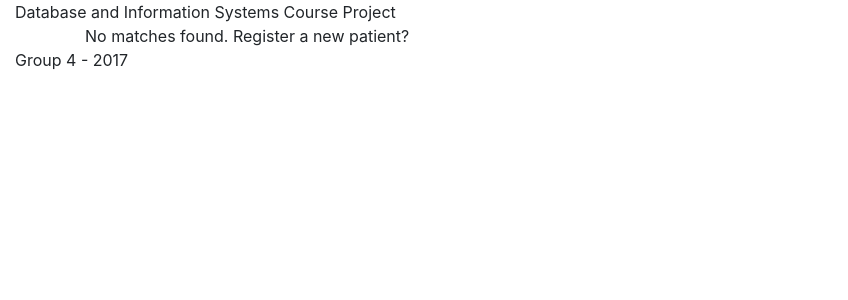
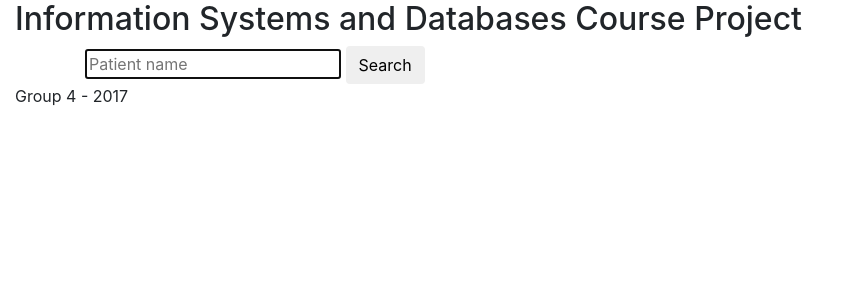
Before and after one commit to jsbruglie/sibd, a PHP site: page /index.php in a window 1280 px wide. Shown: the top 300 px of the page, without its empty margins (0-848 px from the left). Run offline with PHP 8.4, Linux system fonts and the light colour scheme; tables that the repository leaves empty hold one stand-in row (values such as "Sample post"); some libraries are stand-ins or nearby versions.

Commit message:
first exercise done

```diff
--- a/delivery3/html/index.php
+++ b/delivery3/html/index.php
@@ -5,32 +5,52 @@
 
     require("../templates/header.php");
 
-?>
+    // Patient name
+    $name_err = $name = "";
 
-<?php
+    // Handle POST data
+    if ($_SERVER["REQUEST_METHOD"] == "POST") {
+        if (empty($_POST["name"])) {
+            $name_err = "Please insert a patient name!";
+        } else {
+            $name = $_POST["name"];
+        }
+    }
 
-    // Search string
-    $name = "Miley";
-    // Append % to the search string in order to perform partial match in SQL query
-    $name_arg = $name . "%";
+    $valid = !empty($name) && empty($name_err);
 
-    // Search for a patient by name and create HTML table
-    $result = query("SELECT * FROM patient WHERE name LIKE ?", $name_arg);
-    $table = createTable($result, ["name", "birthday", "address"]);
+    if (!$name_err){
+        // Append % to the search string in order to perform partial match in SQL query
+        $name_arg = $name . "%";
 
+        // Search for a patient by name and create HTML table
+        $result = query("SELECT * FROM patient WHERE name LIKE ?", $name_arg);
+        $table = createTable($result, ["name", "birthday", "address"]);
+    }
 ?>
 
     <div class="container">
+
+        <form action="" method="post">
+            <fieldset>
+                <div class="control-group">
+                    <input autofocus name="name" placeholder="Patient name" type="text"/>
+                    <span class="error"><?php echo $name_err;?></span>
+                    <button type="submit" class="btn">Search</button>
+                </div>
+            </fieldset>
+        </form>
+
         <?php
-            if (!$result)
-            {
-                echo "No matches found. Register a new patient?";
-            }
-            else
-            {
-                echo $table;
+            if ($valid){
+                if (!$result) {
+                    echo 'No matches found. <a href="register.php">Register</a> a new patient?';
+                } else {
+                    echo $table;
+                }
             }
         ?>
+
     </div>
 
 <?php
--- a/delivery3/templates/header.php
+++ b/delivery3/templates/header.php
@@ -22,7 +22,7 @@
         <div class="container-fluid">
 
             <div id="top">
-                Database and Information Systems Course Project
+                <h2>Information Systems and Databases Course Project</h2>
             </div>
 
             <div id="middle">
```
